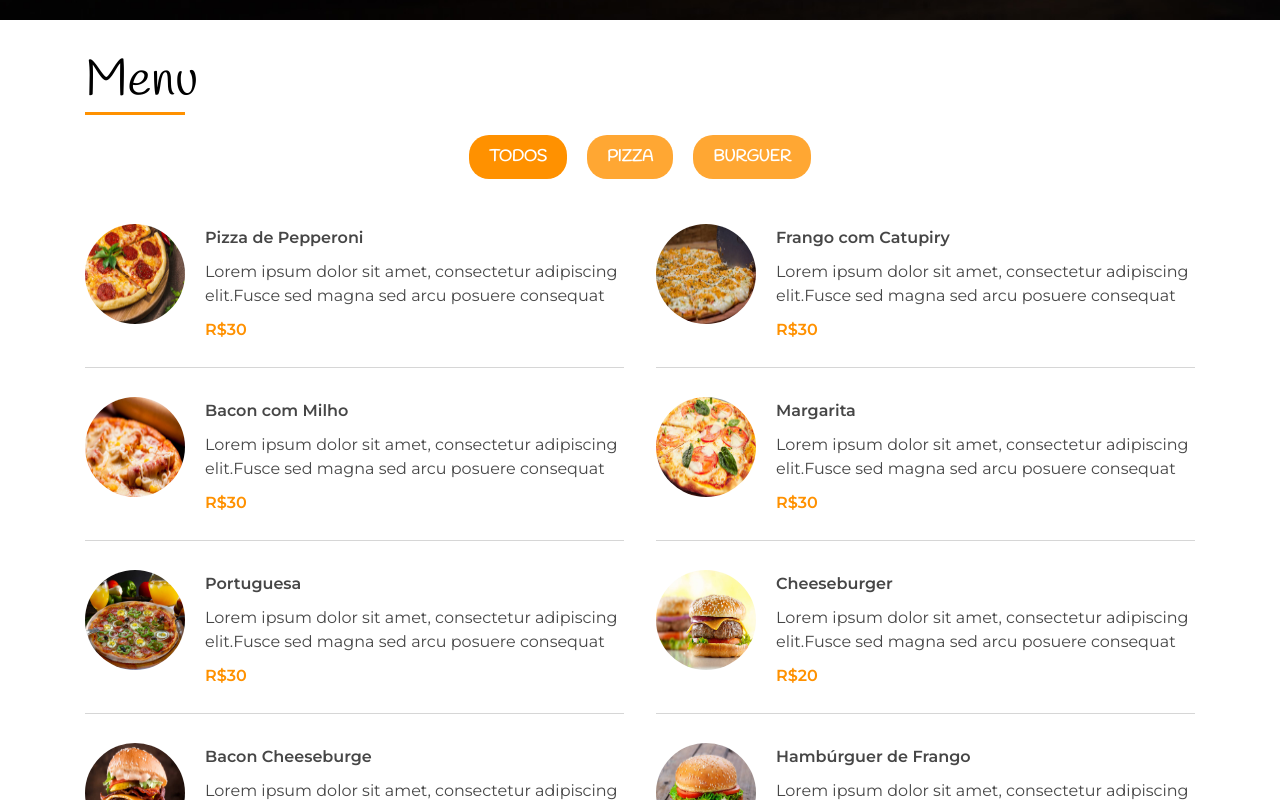
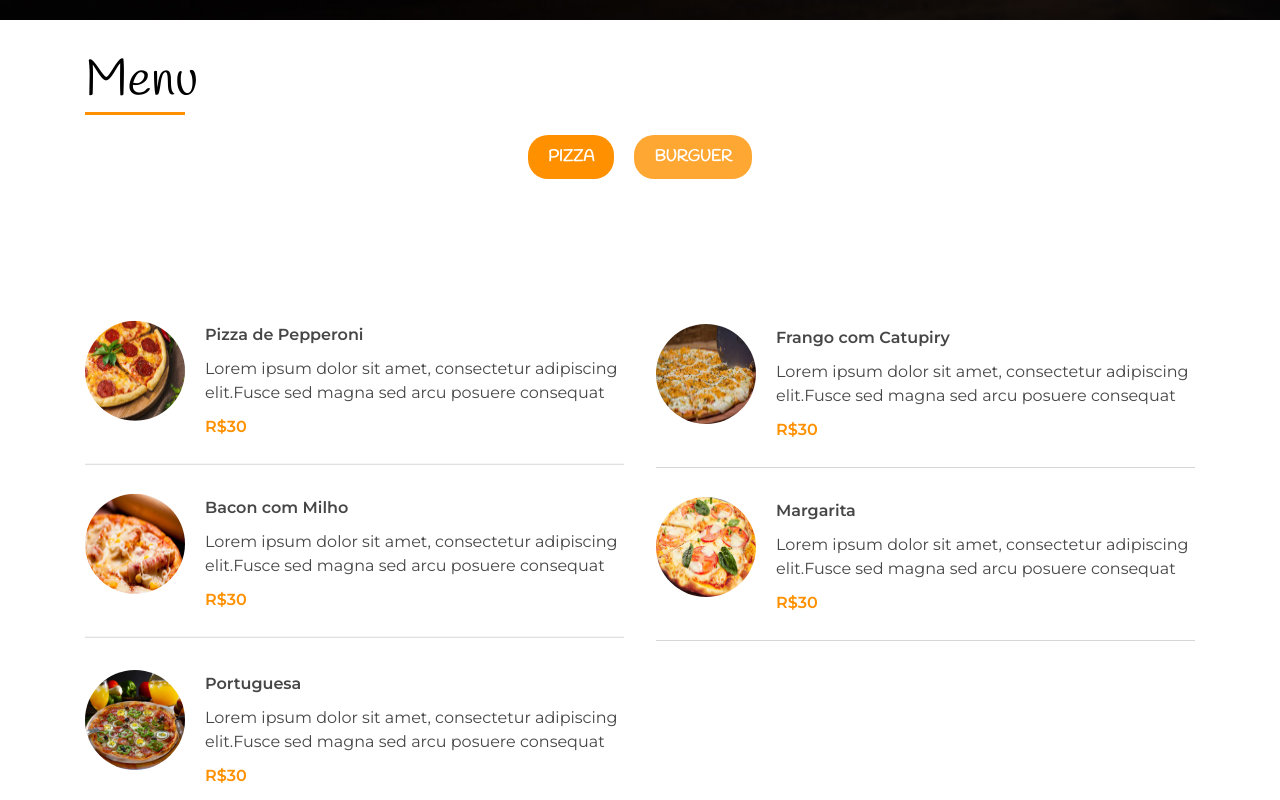
Before and after one commit to itseduardolima/restaurant-frontend, a React (Create React App) app: page / in a window 1280 px wide. Shown: the part 780-1580 px from the top of the page. Built offline with nearby package versions, Linux system fonts and the light colour scheme.

Commit message:
feat: animation in menu

```diff
--- a/package.json
+++ b/package.json
@@ -17,6 +17,7 @@
     "@types/react-dom": "^18.2.18",
     "axios": "^1.6.7",
     "bootstrap": "^5.3.2",
+    "gsap": "^3.12.5",
     "jwt-decode": "^4.0.0",
     "react": "^18.2.0",
     "react-bootstrap": "^2.10.0",
--- a/src/common/utils/Array.ts
+++ b/src/common/utils/Array.ts
@@ -11,7 +11,7 @@ import Gourmet from "../../assets/images/hamburgues/gourmet.jpg";
 import Vegetariano from "../../assets/images/hamburgues/vegetariano.jpg";
 
 export const menuData = {
-  categories: ["TODOS", "PIZZA", "BURGUER"],
+  categories: ["PIZZA", "BURGUER"],
   items: [
     {
       imageSrc: Pepperoni,
--- a/src/components/Menu.tsx
+++ b/src/components/Menu.tsx
@@ -1,4 +1,5 @@
-import React, { useState, useRef } from "react";
+import React, { useState, useRef, useEffect } from "react";
+import { gsap } from "gsap";
 import {
   CardContainer,
   CategoryButton,
@@ -19,15 +20,20 @@ type MenuProps = {
 };
 
 const Menu: React.FC<MenuProps> = ({ id }) => {
-  const [selectedCategory, setSelectedCategory] = useState("TODOS");
+  const [selectedCategory, setSelectedCategory] = useState("PIZZA");
   const filteredItems = menuData.items.filter(
-    (item) =>
-      !selectedCategory ||
-      item.category === selectedCategory ||
-      selectedCategory === "TODOS"
+    (item) => !selectedCategory || item.category === selectedCategory
   );
+  const ref = useRef(null);
 
-  const ref = useRef(null);
+  useEffect(() => {
+    gsap.from(".menu-card", {
+      opacity: 1,
+      y: 100,
+      stagger: 0.1,
+      duration: 1,
+    });
+  }, [filteredItems]);
 
   return (
     <StyledContainer id={id} ref={ref}>
@@ -43,9 +49,10 @@ const Menu: React.FC<MenuProps> = ({ id }) => {
           </CategoryButton>
         ))}
       </CategoryContainer>
+
       <CardContainer>
         {filteredItems.map((item) => (
-          <MenuCard key={item.name}>
+          <MenuCard key={item.name} className="menu-card">
             <MenuItemImage src={item.imageSrc} alt={item.name} />
             <MenuDescription>
               <MenuItemName>{item.name}</MenuItemName>
```
Also changed, not shown: 1 other file (tests, documents, lock files or other folders).
